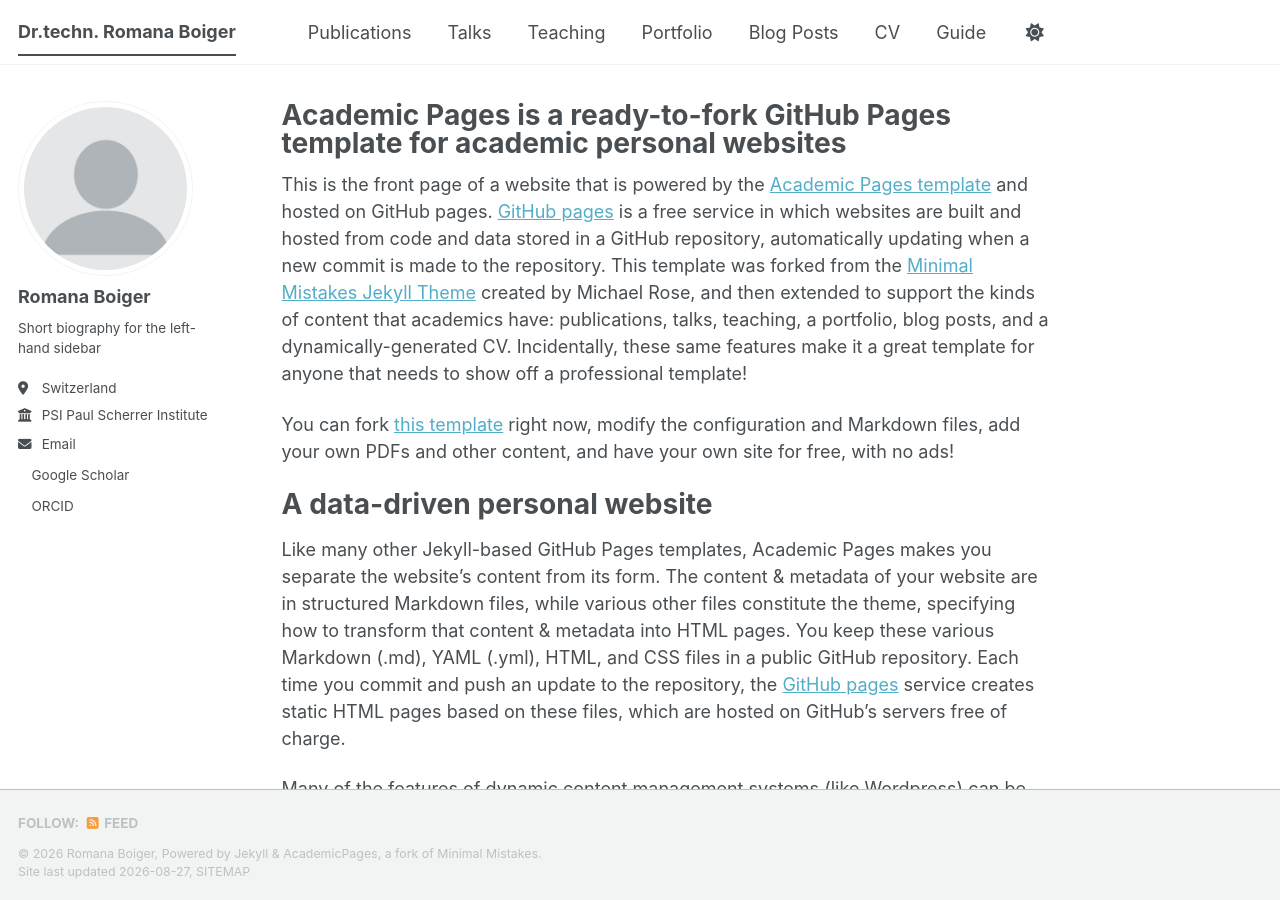
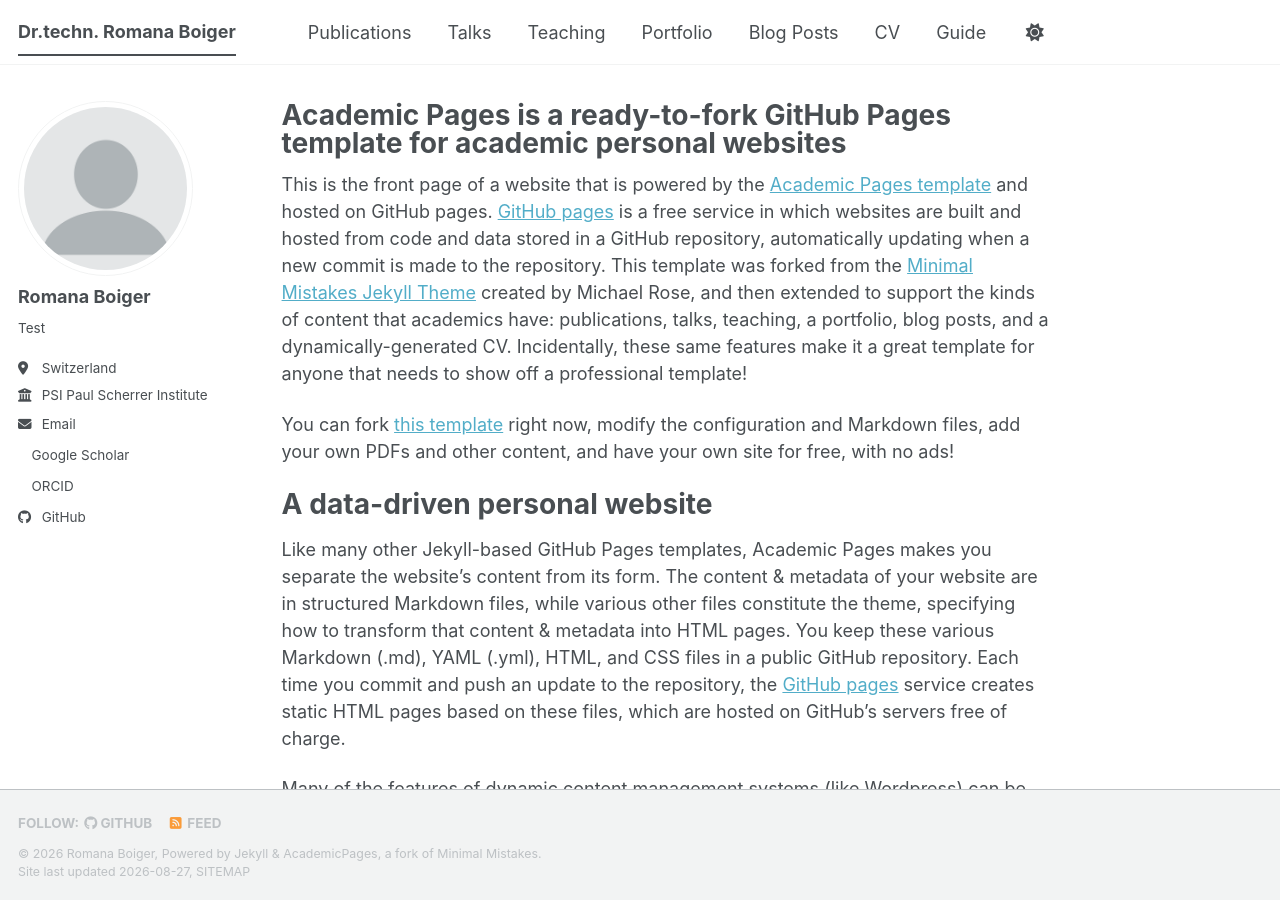
Before and after one commit to boigerr/boigerr.github.io, a Jekyll site: the page built from _pages/about.md, in a window 1280 px wide and 900 px high. Built offline with Jekyll 4.4.1, drawn with Linux system fonts in a browser that asks for light colours; a style sheet for code colours, icons or effects is not loaded.

Commit message:
Update geoml_utils.py

```diff
--- a/_config.yml
+++ b/_config.yml
@@ -26,7 +26,7 @@ author:
   avatar           : "profile.png"
   name             : "Romana Boiger"
   pronouns         : # example: "she/her"
-  bio              : "Short biography for the left-hand sidebar"
+  bio              : "Test"
   location         : "Switzerland"
   employer         : "PSI Paul Scherrer Institute"
   uri              : # URL
@@ -51,7 +51,7 @@ author:
   bitbucket        : # Username - Update with your username on the site
   codepen          : # Username
   dribbble         : # Username
-  github           : #"academicpages"
+  github           : "boigerr"
   kaggle           : # Username
   stackoverflow    : # User number or user number and name (i.e., use "1" or "1/jeff-atwood")
 
```
